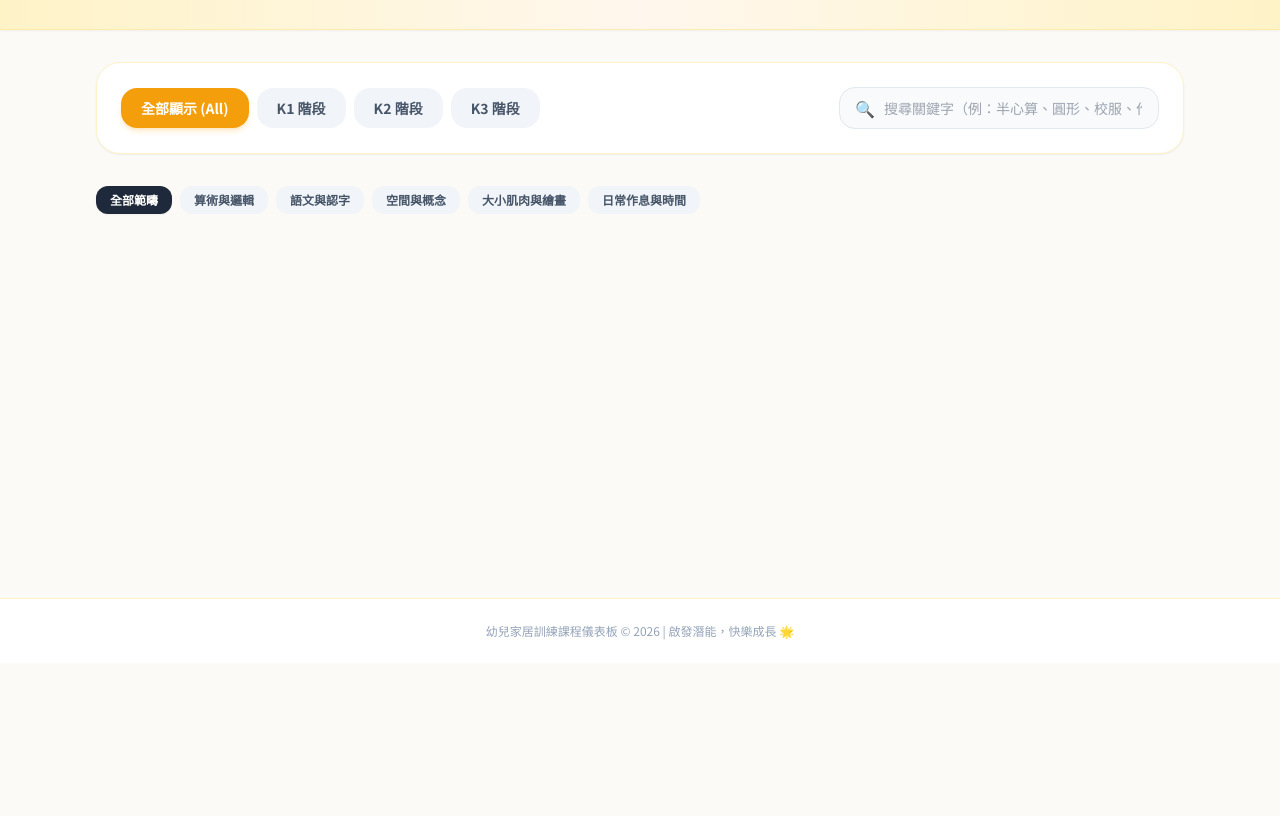
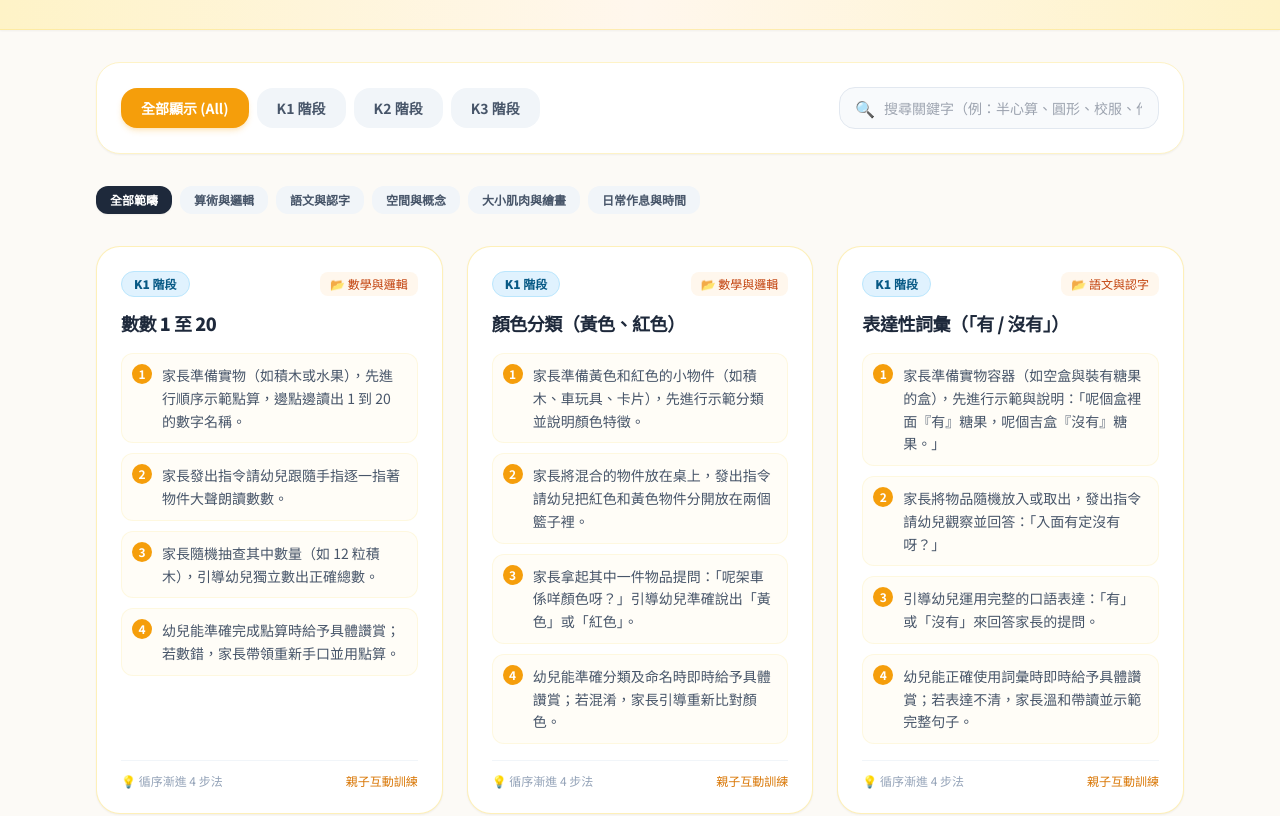
Before and after one commit to hillaryforw-del/k-training-dashboard, a plain HTML site: page index.html in a window 1280 px wide. Shown: the part 137-953 px from the top of the page. Before the commit the page ends 800 px from the top, so only its background shows below. Drawn offline with nearby package versions, Linux system fonts and the light colour scheme.

Commit message:
Update index.html

```diff
--- a/index.html
+++ b/index.html
@@ -401,3 +401,25 @@
                                 </span>
                                 <span class="text-xs font-medium px-2.5 py-1 rounded-lg ${domainBadgeColor}">
                                     📂 ${item.domain}
+                                </span>
+                            </div>
+                            <h3 class="text-lg font-black text-slate-800 mb-4 tracking-tight">
+                                ${item.title}
+                            </h3>
+                            <ul class="space-y-2.5 mb-4">
+                                ${stepsHtml}
+                            </ul>
+                        </div>
+                        <div class="pt-3 border-t border-slate-100 flex items-center justify-between text-xs text-slate-400">
+                            <span>💡 循序漸進 4 步法</span>
+                            <span class="font-medium text-amber-600">親子互動訓練</span>
+                        </div>
+                    </div>
+                `;
+
+                grid.innerHTML += cardHtml;
+            });
+        }
+    </script>
+</body>
+</html>
```
